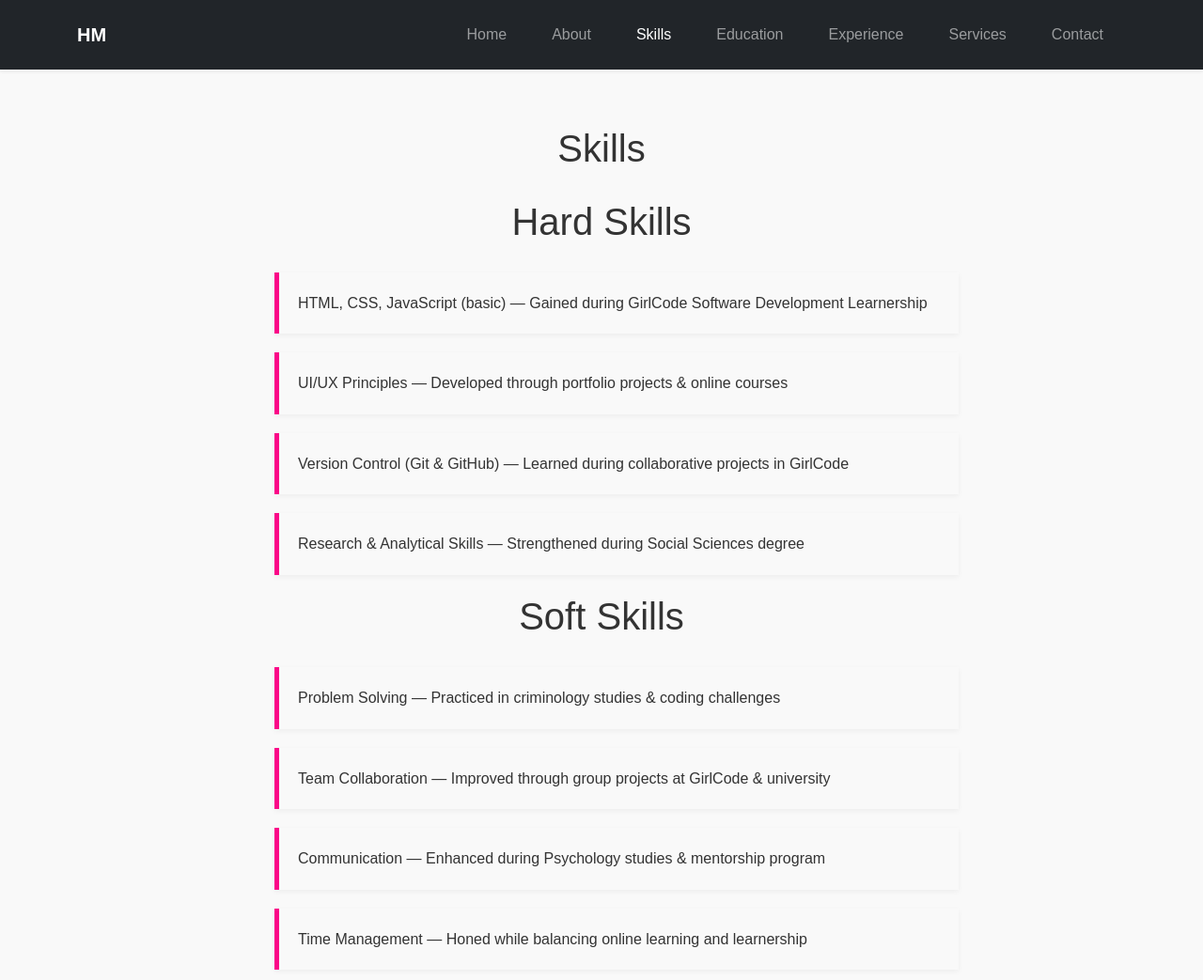
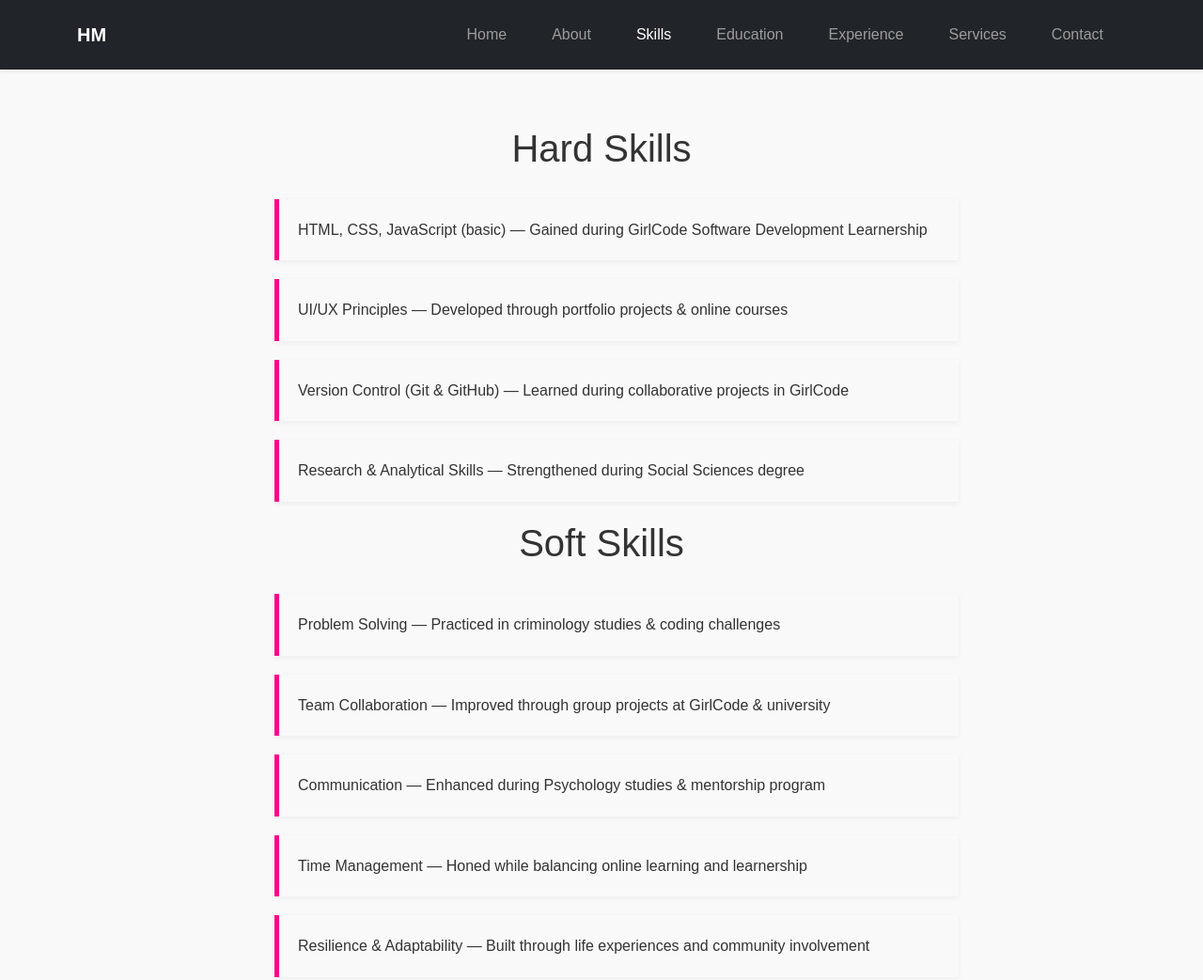
Before and after one commit to Hlengiwe08/Portfolio, a plain HTML site: page skills.html in a window 1280 px wide. Shown: the top 1043 px of the page at 94% size. Drawn offline with nearby package versions, Linux system fonts and the light colour scheme.

Commit message:
Update skills.html

```diff
--- a/skills.html
+++ b/skills.html
@@ -36,7 +36,6 @@
 
     <main class="skills-section">
       <section class="skills">
-        <h1>Skills</h1>
 
         <!-- Hard Skills -->
         <h3>Hard Skills</h3>
```
